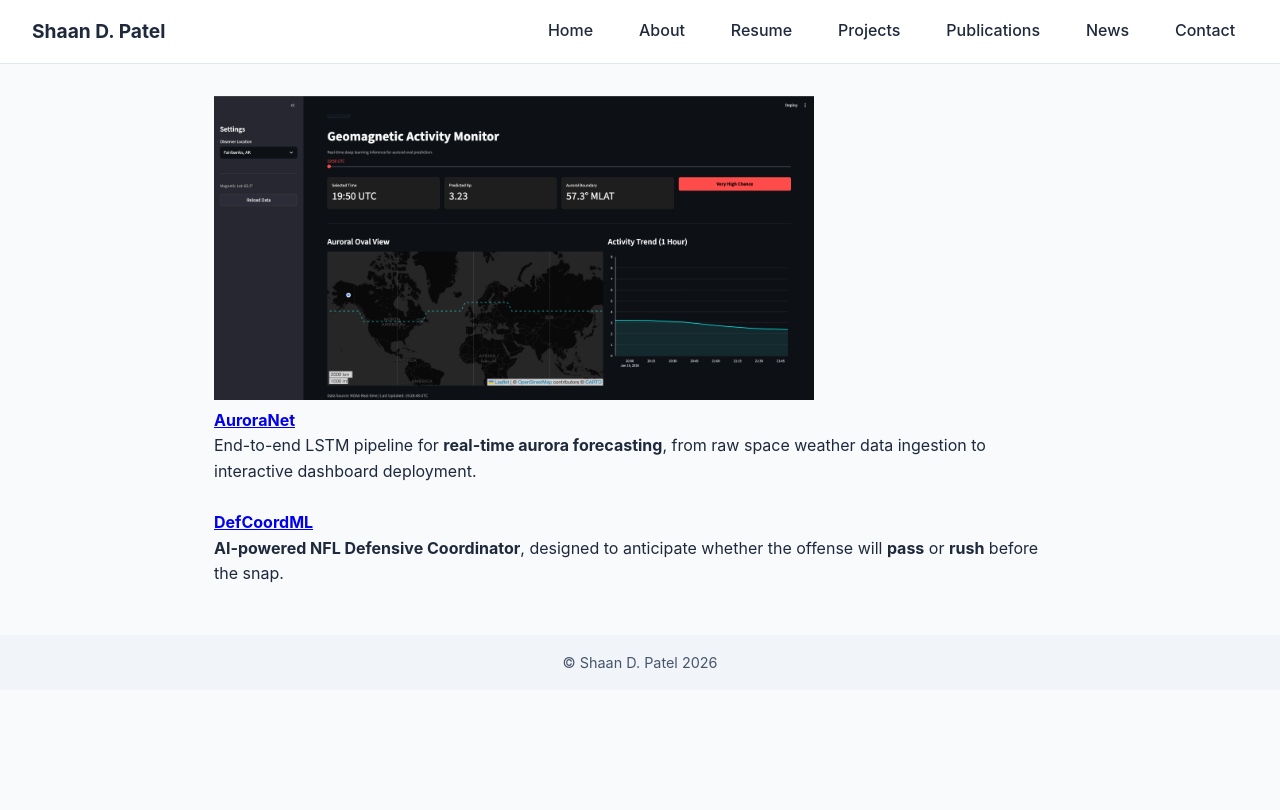
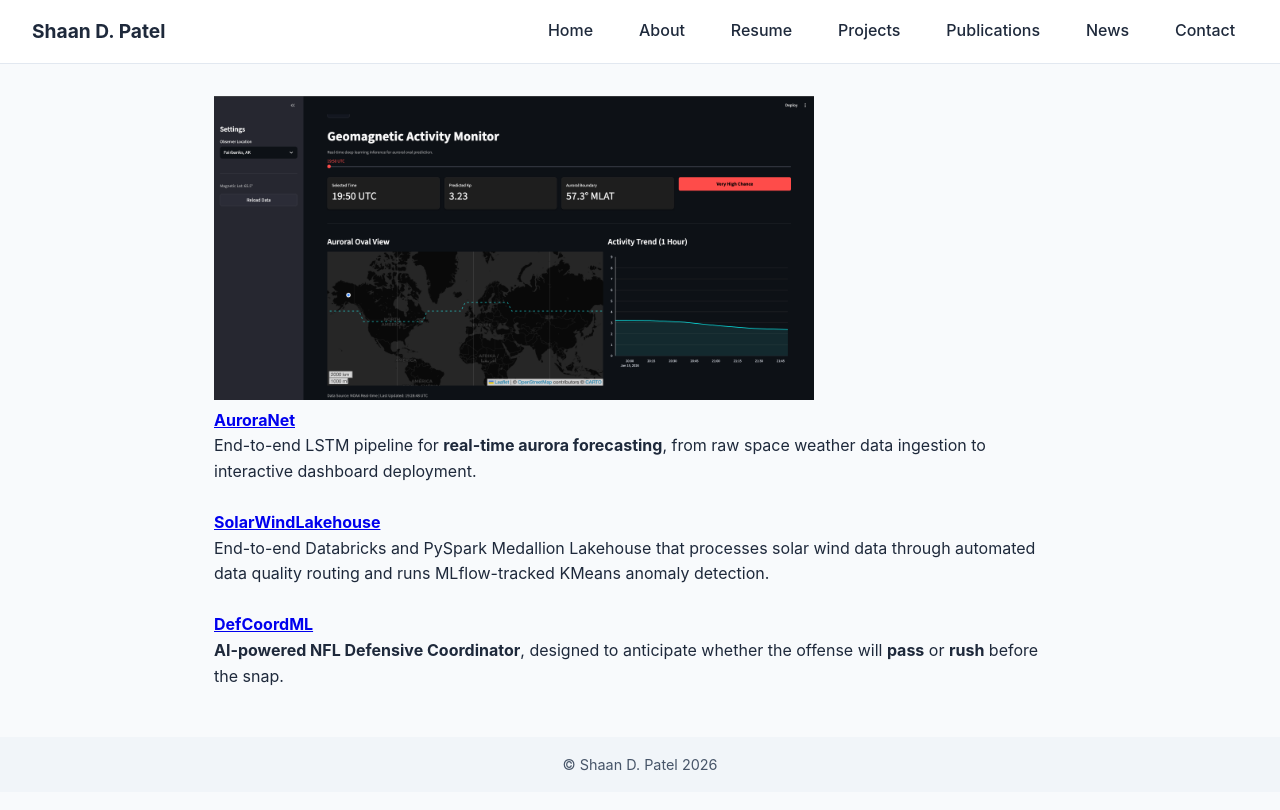
Before and after one commit to shaandpatel/shaandpatel.github.io, a Jekyll site: the page built from projects.md, in a window 1280 px wide. Shown: the top 810 px of the page. Built offline with Jekyll 4.4.1, drawn with Linux system fonts in a browser that asks for light colours.

Commit message:
added new project

```diff
--- a/projects.md
+++ b/projects.md
@@ -10,5 +10,11 @@ End-to-end LSTM pipeline for **real-time aurora forecasting**, from raw space we
 
 <p>&nbsp;</p>
 
+#### [SolarWindLakehouse](https://github.com/shaandpatel/solar-wind-lakehouse)
+
+End-to-end Databricks and PySpark Medallion Lakehouse that processes solar wind data through automated data quality routing and runs MLflow-tracked KMeans anomaly detection.
+
+<p>&nbsp;</p>
+
 #### [DefCoordML](https://github.com/shaandpatel/DefCoordML)
 **AI-powered NFL Defensive Coordinator**, designed to anticipate whether the offense will **pass** or **rush** before the snap.
```
